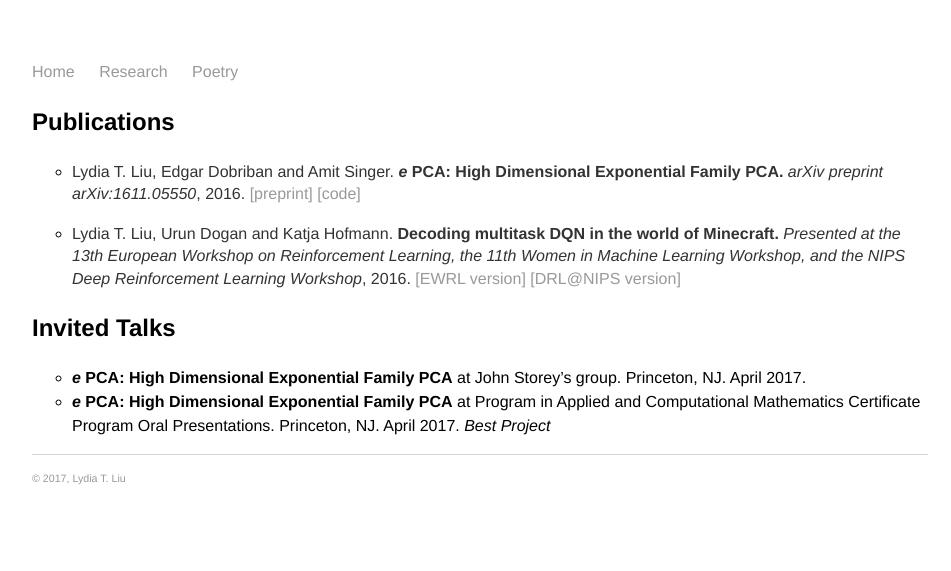
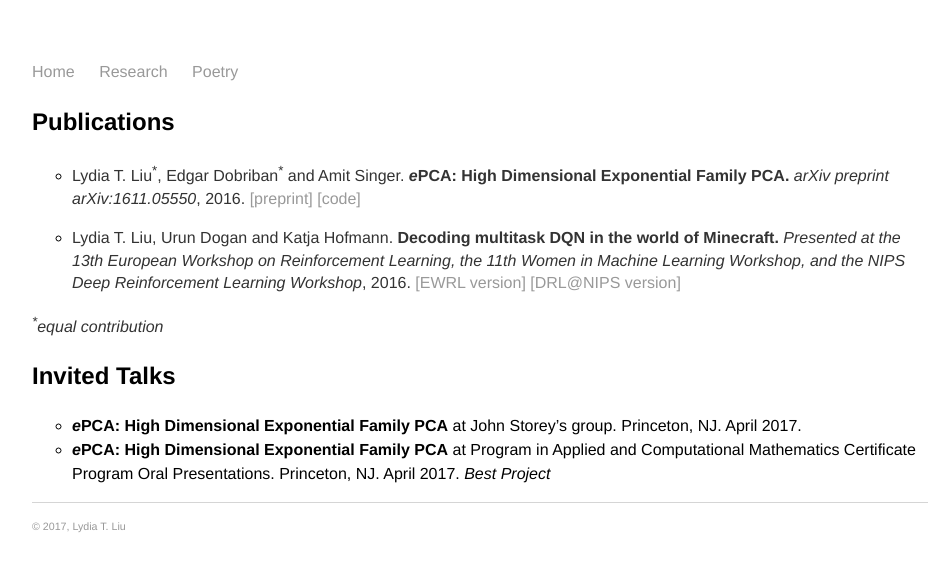
Before and after one commit to serenalwang/serenalwang.github.io, a Jekyll site: the page built from projects.md, in a window 1280 px wide. Shown: the top 571 px of the page, without its empty margins (160-1111 px from the left). Built offline with Jekyll 4.4.1, drawn with Linux system fonts in a browser that asks for light colours.

Commit message:
Update projects.md

```diff
--- a/projects.md
+++ b/projects.md
@@ -5,11 +5,13 @@ title: Research
 
 ### Publications
 
-* Lydia T. Liu, Edgar Dobriban and Amit Singer. ***e*** **PCA: High Dimensional Exponential Family PCA.** *arXiv preprint arXiv:1611.05550*, 2016. [[preprint]](http://arxiv.org/abs/1611.05550) [[code]](http://github.com/lydiatliu/epca/)
+* Lydia T. Liu<sup>\*</sup>, Edgar Dobriban<sup>\*</sup> and Amit Singer. ***e*****PCA: High Dimensional Exponential Family PCA.** *arXiv preprint arXiv:1611.05550*, 2016. [[preprint]](http://arxiv.org/abs/1611.05550) [[code]](http://github.com/lydiatliu/epca/)
 
 * Lydia T. Liu, Urun Dogan and Katja Hofmann. **Decoding multitask DQN in the world of Minecraft.** *Presented at the 13th European Workshop on Reinforcement Learning, the 11th Women in Machine Learning Workshop, and the NIPS Deep Reinforcement Learning Workshop*, 2016. [[EWRL version]](http://ewrl.files.wordpress.com/2016/11/ewrl13-2016-submission-29.pdf) [[DRL@NIPS version]](https://drive.google.com/file/d/0B1PUpk7kwWu-bDd2djhqNEx2S2J4UURTUE1sVjVnS2tXZG9r/view)
 
+*<sup>\*</sup>equal contribution*
+
 ### Invited Talks
 
-* ***e*** **PCA: High Dimensional Exponential Family PCA** at John Storey's group. Princeton, NJ. April 2017.
-* ***e*** **PCA: High Dimensional Exponential Family PCA** at Program in Applied and Computational Mathematics Certificate Program Oral Presentations. Princeton, NJ. April 2017. *Best Project*
+* ***e*****PCA: High Dimensional Exponential Family PCA** at John Storey's group. Princeton, NJ. April 2017.
+* ***e*****PCA: High Dimensional Exponential Family PCA** at Program in Applied and Computational Mathematics Certificate Program Oral Presentations. Princeton, NJ. April 2017. *Best Project*
```
